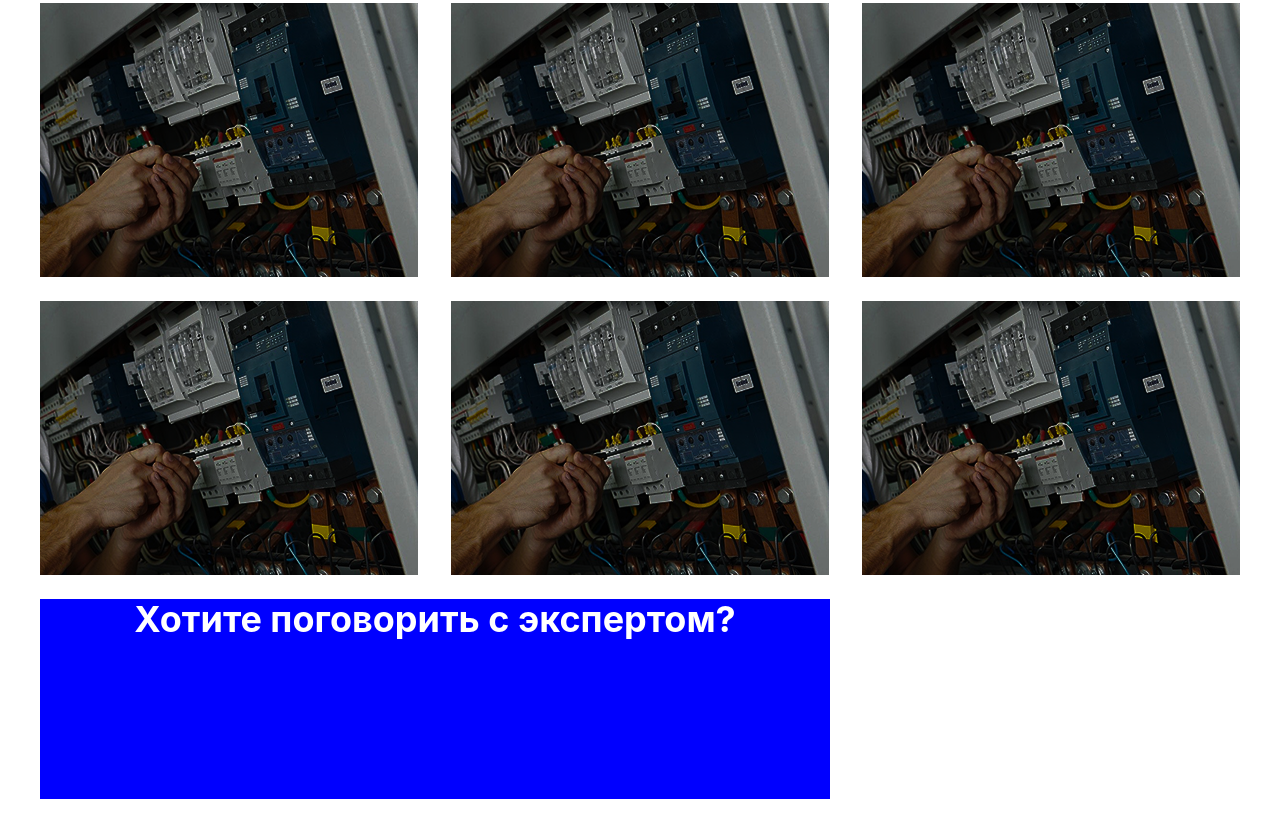
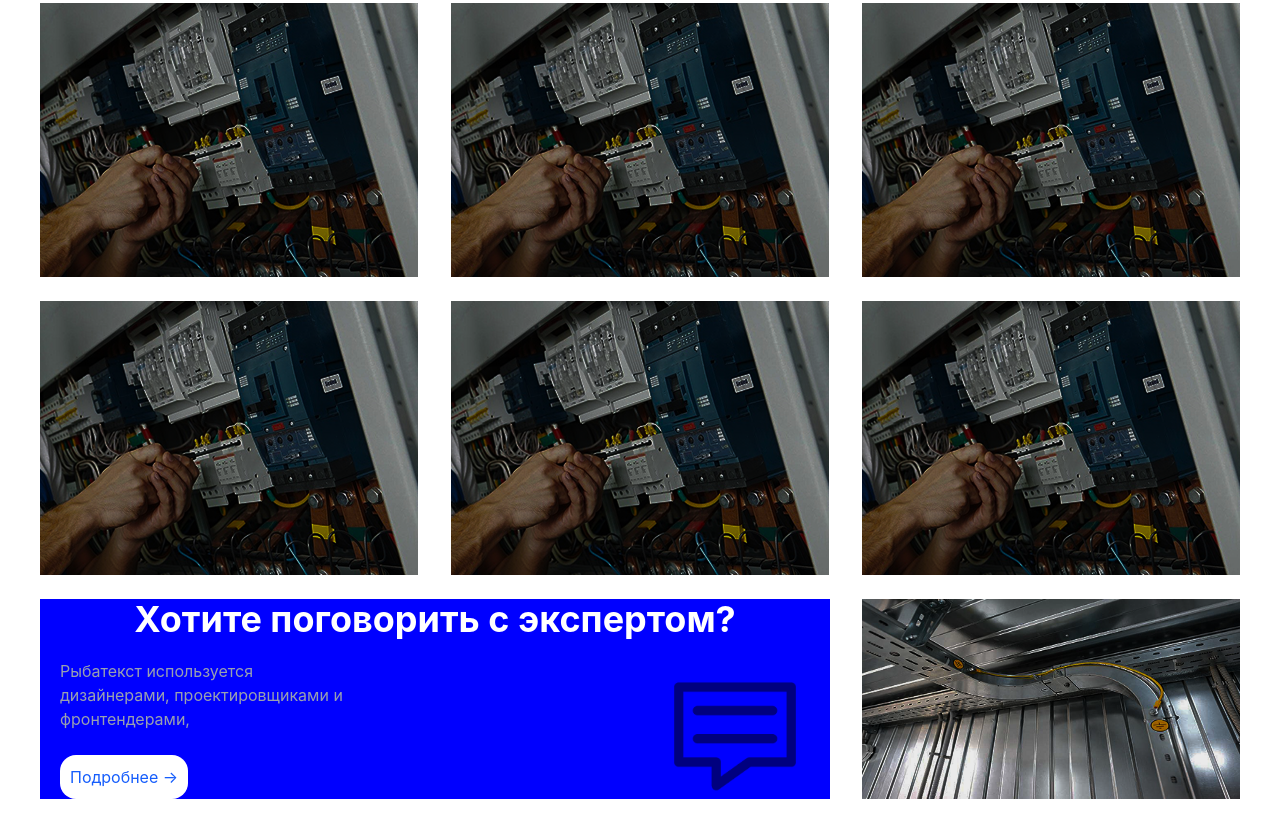
Before and after one commit to boewmuhammad20-sys/vx, a website: page index.html in a window 1280 px wide. Shown: the part 1475-2304 px from the top of the page. Before the commit the page ends 2274 px from the top, so only its background shows below. Drawn offline with nearby package versions, Linux system fonts and the light colour scheme; files that its build step writes are made by us from their sources.

Commit message:
section3

```diff
--- a/index.html
+++ b/index.html
@@ -86,6 +86,20 @@
                     <h1 class="text-white font-bold text-4xl text-center">Хотите поговорить с экспертом?</h1>
                     <div class="flex justify-between p-[20px]">
 
+                        <div>
+                            <p class="text-gray-400 w-[300px]">Рыбатекст используется дизайнерами, проектировщиками и фронтендерами, </p><br>
+                            <button class="text-blue-600 p-[10px] bg-[white] rounded-2xl">Подробнее →</button>
 
+                        </div>
+                        <div>
+                            <img class="w-[150px]" src="./src/talk-11 1.png" alt="">
+                        </div>
+                    </div>
+                </div>
+                <div>
+                    <img class="w-[378px] h-[200px]" src="./src/Rectangle 2186.png" alt="">
+                </div>
+            </div>
+        </div>
 </body>
 </html>
```
